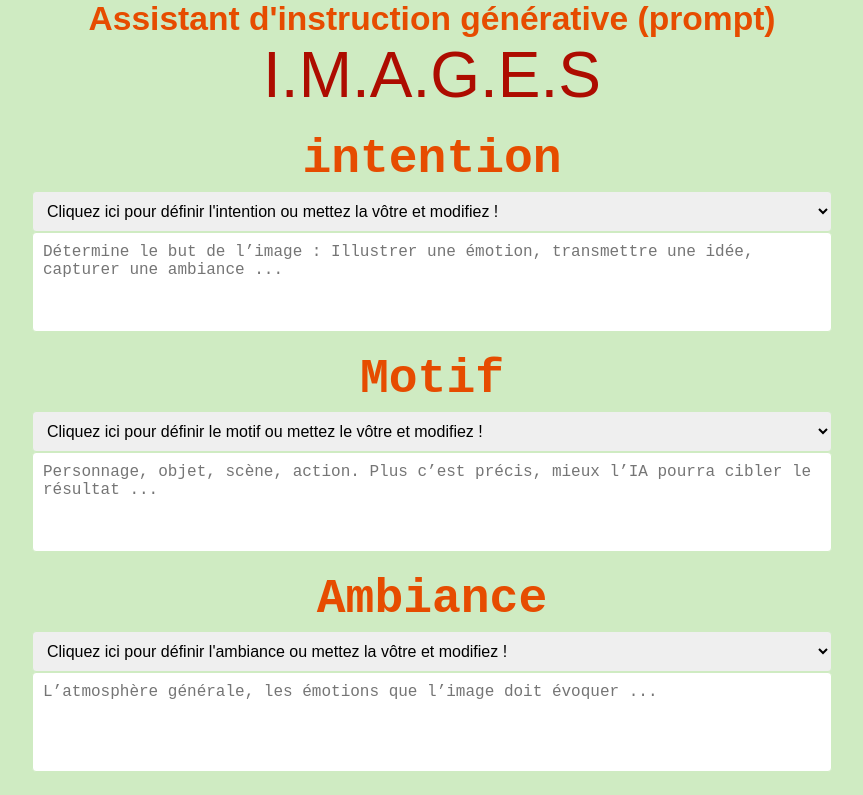
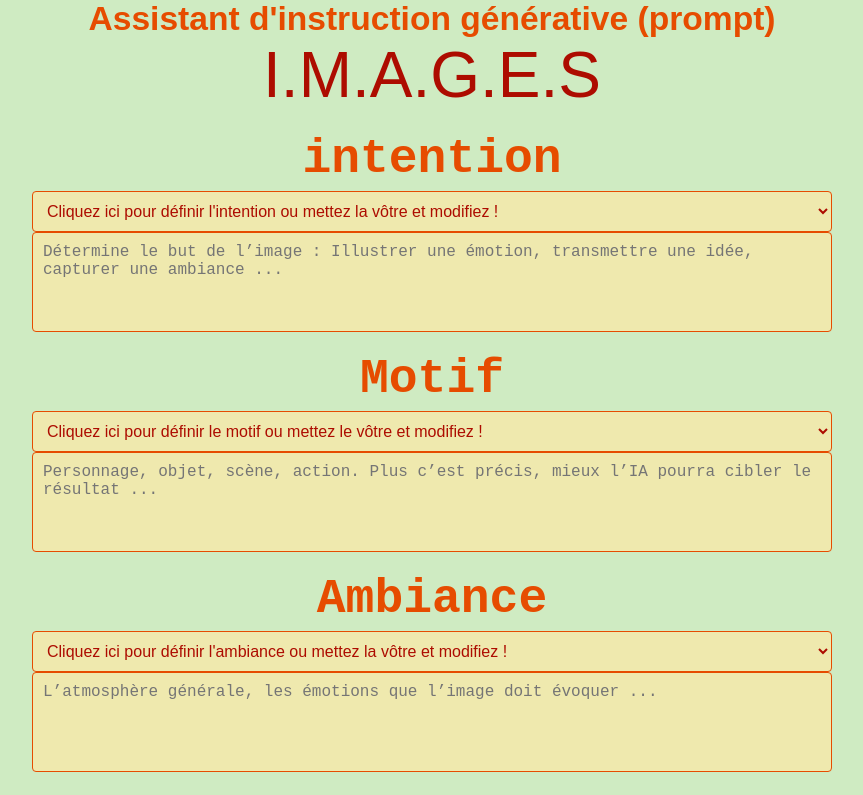
Before and after one commit to pharouqy/I.M.A.G.E.S, a React (Vite) app: page / in a window 1280 px wide. Shown: the top 795 px of the page, without its empty margins (208-1071 px from the left). Built offline with nearby package versions, Linux system fonts and the light colour scheme; a web font is replaced by a local one.

Commit message:
Change some colors in the select & textarea !

```diff
--- a/src/styles/_home.scss
+++ b/src/styles/_home.scss
@@ -44,9 +44,11 @@ body {
         textarea {
           width: 100%;
           padding: 10px;
-          border: 1px solid variables.$tea-green;
+          border: 1px solid variables.$atomic-tangerine;
           border-radius: 4px;
           font-size: clamp(1rem, 0.5vw + 0.5rem, 3rem);
+          background-color: variables.$vanilla;
+          color: variables.$coral-pink;
         }
       }
     }
```
